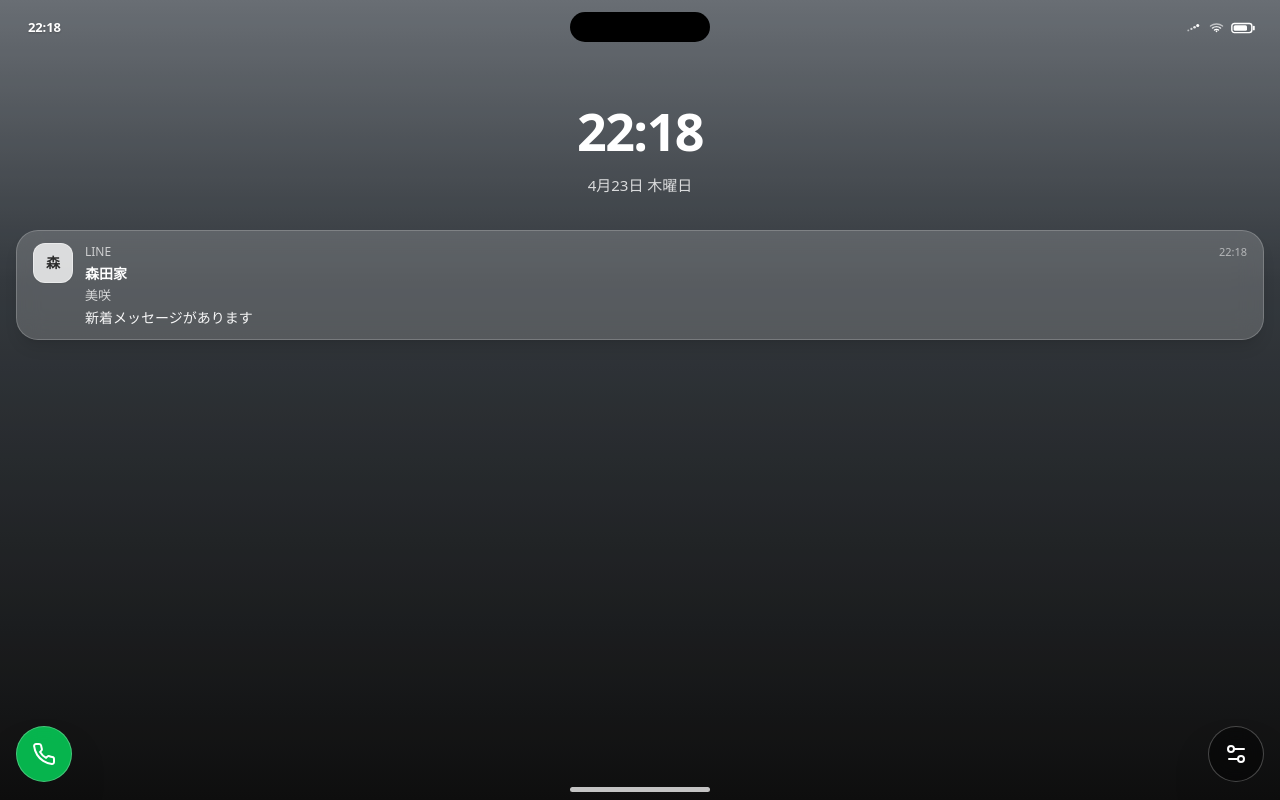
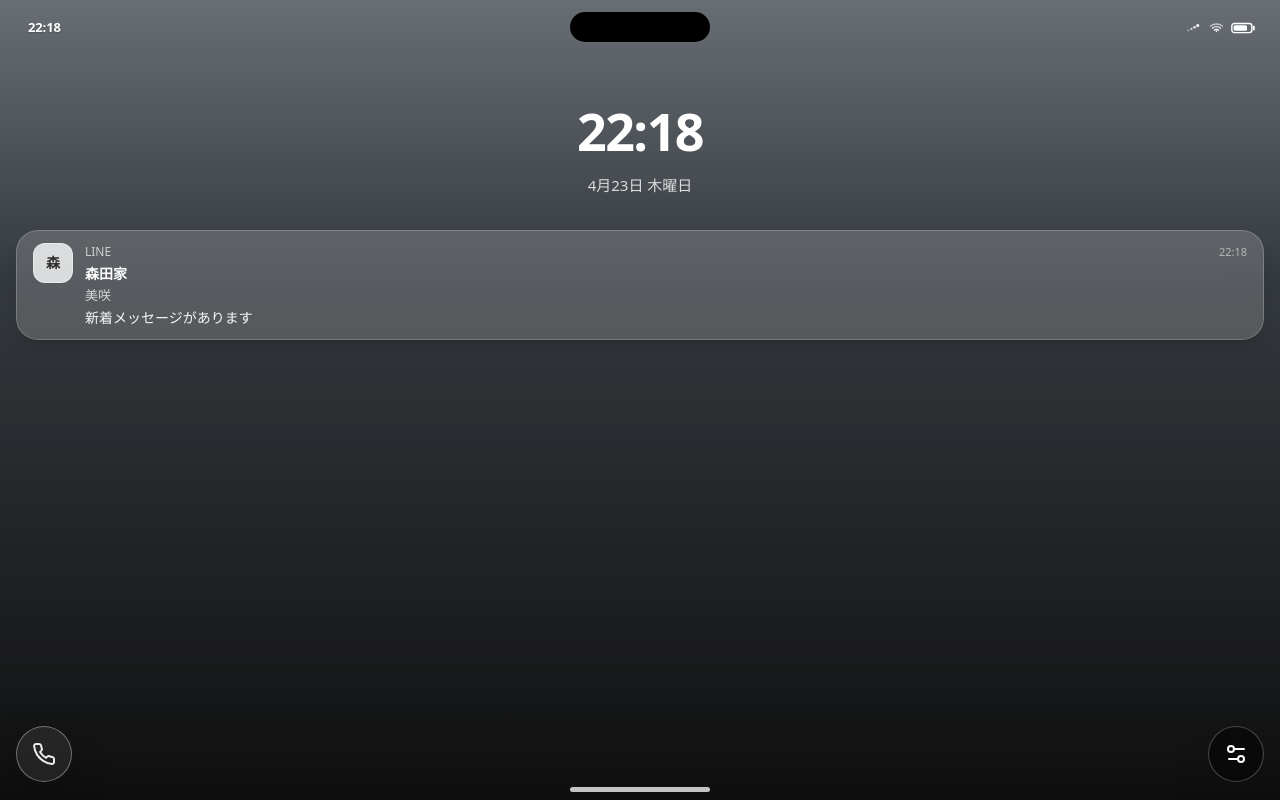
Before and after one commit to un0pooll147-oss/line-mock-chat, a Next.js app: page /notification in a window 1280 px wide. Built offline with nearby package versions, Linux system fonts and the light colour scheme.

Commit message:
Add files via upload

```diff
--- a/components/NotificationCreator.tsx
+++ b/components/NotificationCreator.tsx
@@ -1337,8 +1337,8 @@ export default function NotificationCreator() {
     ? "absolute bottom-[max(18px,env(safe-area-inset-bottom))] right-4 z-30 flex h-14 w-14 items-center justify-center rounded-full border border-white/25 bg-black/45 text-white shadow-2xl backdrop-blur-md transition hover:bg-black/55 active:scale-95"
     : "fixed bottom-[max(18px,env(safe-area-inset-bottom))] right-4 z-30 flex h-14 w-14 items-center justify-center rounded-full border border-white/25 bg-black/45 text-white shadow-2xl backdrop-blur-md transition hover:bg-black/55 active:scale-95";
   const phoneButtonClassName = deviceFrameMode
-    ? "absolute bottom-[max(18px,env(safe-area-inset-bottom))] left-4 z-30 flex h-14 w-14 items-center justify-center rounded-full border border-white/25 bg-[#06C755]/90 text-white shadow-2xl backdrop-blur-md transition hover:brightness-95 active:scale-95"
-    : "fixed bottom-[max(18px,env(safe-area-inset-bottom))] left-4 z-30 flex h-14 w-14 items-center justify-center rounded-full border border-white/25 bg-[#06C755]/90 text-white shadow-2xl backdrop-blur-md transition hover:brightness-95 active:scale-95";
+    ? "absolute bottom-[max(18px,env(safe-area-inset-bottom))] left-4 z-30 flex h-14 w-14 items-center justify-center rounded-full border border-white/35 bg-white/[0.08] text-white shadow-[0_16px_40px_rgba(0,0,0,0.22)] backdrop-blur-md transition hover:bg-white/[0.12] active:scale-95"
+    : "fixed bottom-[max(18px,env(safe-area-inset-bottom))] left-4 z-30 flex h-14 w-14 items-center justify-center rounded-full border border-white/35 bg-white/[0.08] text-white shadow-[0_16px_40px_rgba(0,0,0,0.22)] backdrop-blur-md transition hover:bg-white/[0.12] active:scale-95";
   const hiddenSettingsButtonClassName = deviceFrameMode
     ? "absolute bottom-0 right-0 z-10 h-20 w-20 opacity-0"
     : "fixed bottom-0 right-0 z-10 h-20 w-20 opacity-0";
@@ -1454,7 +1454,11 @@ export default function NotificationCreator() {
               className={phoneButtonClassName}
               aria-label="通話発信"
             >
-              {quickCallMode === "video" ? <Video className="h-6 w-6" /> : <Phone className="h-6 w-6" />}
+              {quickCallMode === "video" ? (
+                <Video className="h-6 w-6 mix-blend-difference text-white" />
+              ) : (
+                <Phone className="h-6 w-6 mix-blend-difference text-white" />
+              )}
             </button>
           )}
 
```
